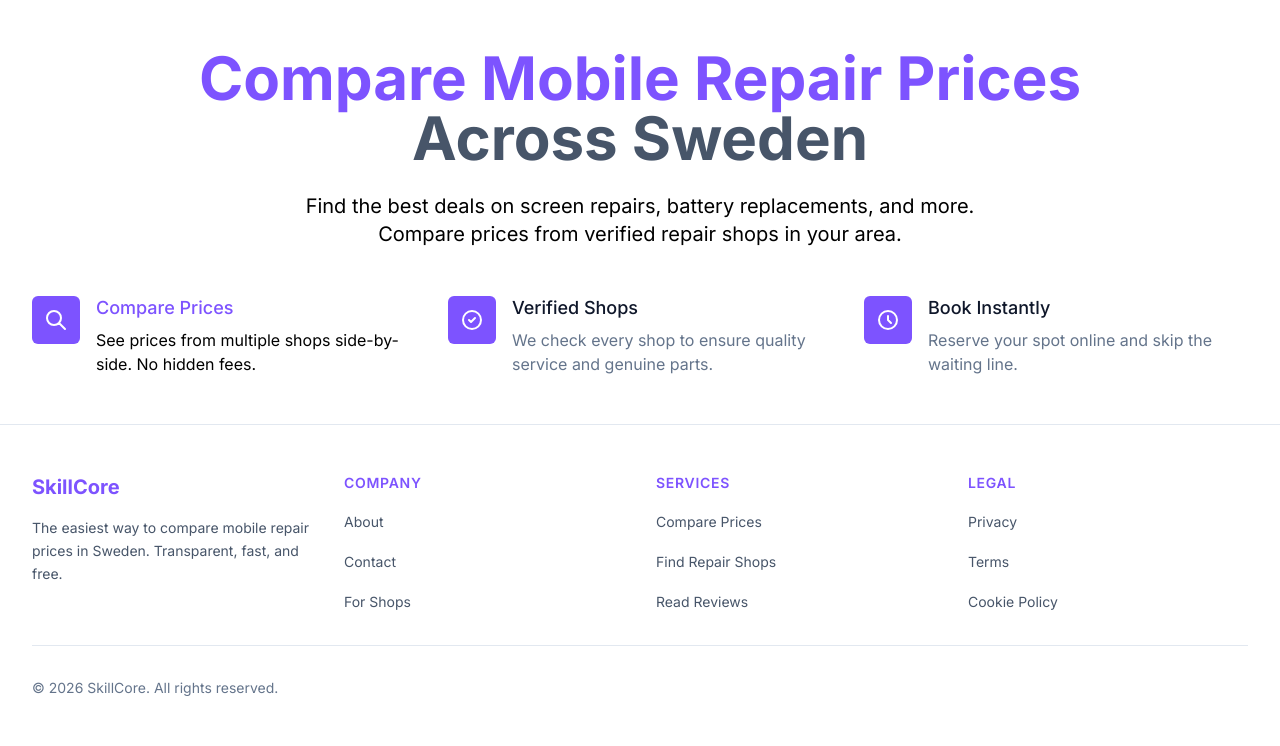
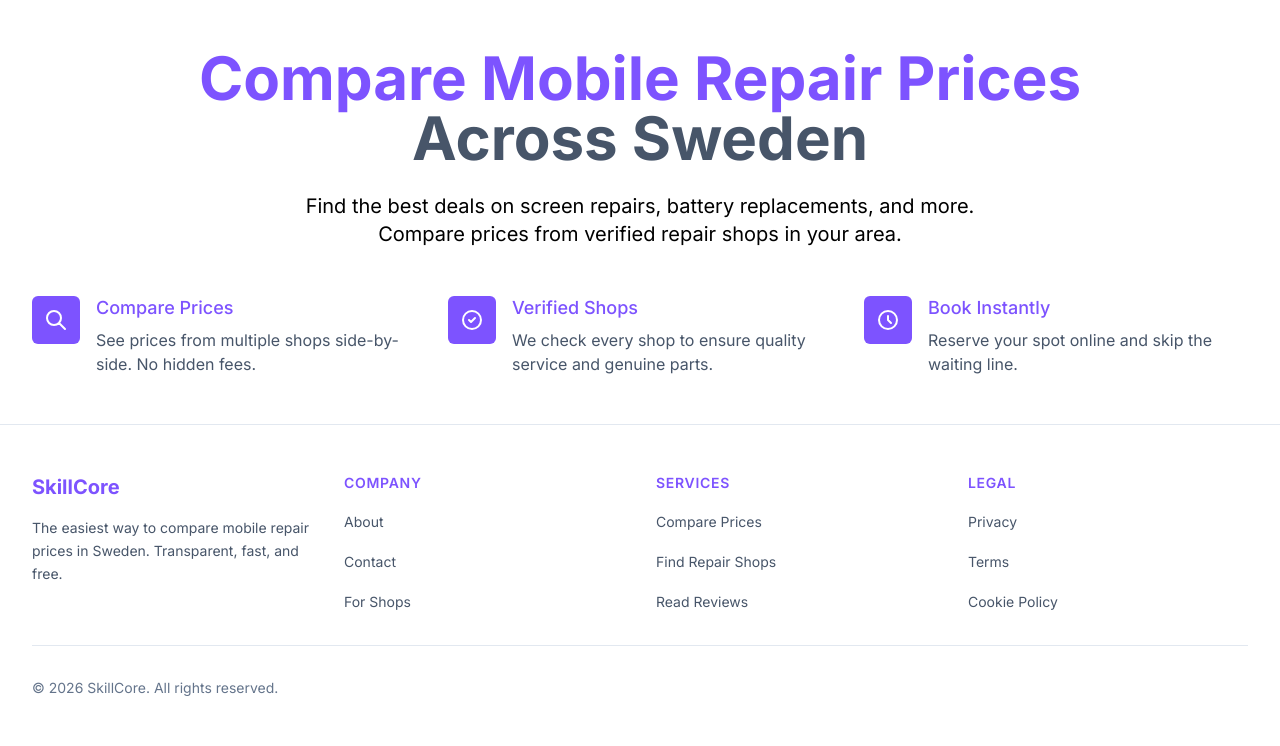
Before and after one commit to hamedkhomjani/skillcore, a Django app: page / in a window 1280 px wide. Shown: the part 966-1712 px from the top of the page. Run offline with Django 5.2, Linux system fonts and the light colour scheme; data comes from the database, SQL or seed files in the repository; some libraries are stand-ins or nearby versions.

```diff
--- a/templates/pricing/home.html
+++ b/templates/pricing/home.html
@@ -133,7 +133,7 @@
                         </div>
                         <p class="ml-16 text-lg leading-6 font-medium text-primary">Compare Prices</p>
                     </dt>
-                    <dd class="mt-2 ml-16 text-base text-secondary">
+                    <dd class="mt-2 ml-16 text-base text-slate-600 dark:text-slate-400">
                         See prices from multiple shops side-by-side. No hidden fees.
                     </dd>
                 </div>
@@ -147,9 +147,9 @@
                                     d="M9 12l2 2 4-4m6 2a9 9 0 11-18 0 9 9 0 0118 0z"></path>
                             </svg>
                         </div>
-                        <p class="ml-16 text-lg leading-6 font-medium text-slate-900 dark:text-white">Verified Shops</p>
+                        <p class="ml-16 text-lg leading-6 font-medium text-primary">Verified Shops</p>
                     </dt>
-                    <dd class="mt-2 ml-16 text-base text-slate-500 dark:text-slate-400">
+                    <dd class="mt-2 ml-16 text-base text-slate-600 dark:text-slate-400">
                         We check every shop to ensure quality service and genuine parts.
                     </dd>
                 </div>
@@ -163,9 +163,9 @@
                                     d="M12 8v4l3 3m6-3a9 9 0 11-18 0 9 9 0 0118 0z"></path>
                             </svg>
                         </div>
-                        <p class="ml-16 text-lg leading-6 font-medium text-slate-900 dark:text-white">Book Instantly</p>
+                        <p class="ml-16 text-lg leading-6 font-medium text-primary">Book Instantly</p>
                     </dt>
-                    <dd class="mt-2 ml-16 text-base text-slate-500 dark:text-slate-400">
+                    <dd class="mt-2 ml-16 text-base text-slate-600 dark:text-slate-400">
                         Reserve your spot online and skip the waiting line.
                     </dd>
                 </div>
```
